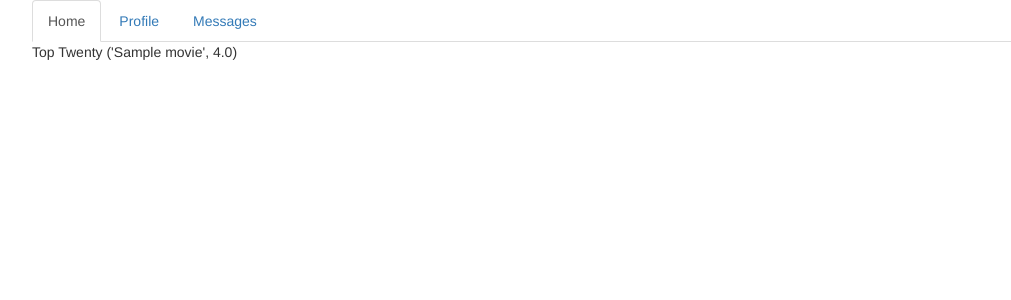
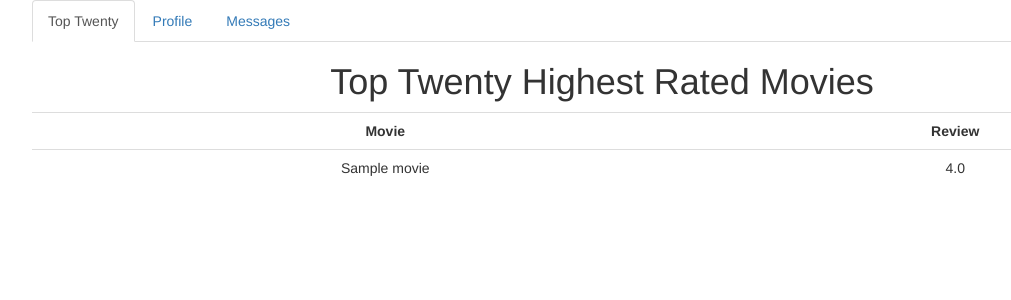
Before and after one commit to JayTwitty/movieratings, a Django app: a page that uses movieratings/templates/top_twenty.html in a window 1280 px wide. Shown: the top 300 px of the page, without its empty margins (38-1049 px from the left). Run offline with Django 3.2, Linux system fonts and the light colour scheme; tables that the repository leaves empty hold one stand-in row (values such as "Sample post"); parts of the project's set-up code (start-up, migrations or seed data) failed here and were passed over; some libraries are stand-ins or nearby versions.

Commit message:
movie ratings

```diff
--- /dev/null
+++ b/movieratings/static/site.css
@@ -0,0 +1,3 @@
+.center{
+    text-align: center;
+}
--- a/movieratings/templates/movies.html
+++ b/movieratings/templates/movies.html
@@ -12,10 +12,7 @@
   <li role="presentation"><a href="#">Messages</a></li>
 </ul>
 TEst
-{% for review in all_movies %}
-    <div>{{ review }}</div>
-{% endfor %}
-
+{}
 <script src="https://maxcdn.bootstrapcdn.com/bootstrap/3.3.6/js/bootstrap.min.js" integrity="sha384-0mSbJDEHialfmuBBQP6A4Qrprq5OVfW37PRR3j5ELqxss1yVqOtnepnHVP9aJ7xS" crossorigin="anonymous"></script>
 </body>
 </html>
--- a/movieratings/templates/top_twenty.html
+++ b/movieratings/templates/top_twenty.html
@@ -5,25 +5,35 @@
 <head>
     <meta charset="UTF-8">
     <link href="https://maxcdn.bootstrapcdn.com/bootstrap/3.3.6/css/bootstrap.min.css" rel="stylesheet" integrity="sha384-1q8mTJOASx8j1Au+a5WDVnPi2lkFfwwEAa8hDDdjZlpLegxhjVME1fgjWPGmkzs7" crossorigin="anonymous">
+    <link href="{% static 'site.css' %}" rel="stylesheet">
+
     <title>Top Twenty</title>
 </head>
 
 <body class="container">
 
 <ul class="nav nav-tabs">
-  <li role="presentation" class="active"><a href="#">Home</a></li>
+  <li role="presentation" class="active"><a href="#">Top Twenty</a></li>
   <li role="presentation"><a href="#">Profile</a></li>
   <li role="presentation"><a href="#">Messages</a></li>
 </ul>
 
-<hi>Top Twenty</hi>
+<h1 class="center">Top Twenty Highest Rated Movies</h1>
+
+<table class="table table-hover center">
+    <tr>
+        <th class="center">Movie</th>
+        <th class="center">Review</th>
+    </tr>
+{% for review in top_twenty %}
+    <tr>
+        <td>{{ review }}</td>
+        <td>{{ review.avg_rating }}</td>
+    </tr>
+{% endfor %}
+</table>
 
 
-{% for review in top_twenty %}
-    {{ review }}
-
-
-{% endfor %}
 <script src="https://maxcdn.bootstrapcdn.com/bootstrap/3.3.6/js/bootstrap.min.js" integrity="sha384-0mSbJDEHialfmuBBQP6A4Qrprq5OVfW37PRR3j5ELqxss1yVqOtnepnHVP9aJ7xS" crossorigin="anonymous"></script>
 </body>
 </html>
--- a/movieratings/views.py
+++ b/movieratings/views.py
@@ -1,4 +1,4 @@
-from django.shortcuts import render, render_to_response
+from django.shortcuts import render, render_to_response, get_list_or_404
 
 # Create your views here.
 from movieratings.models import Movie, Review
@@ -10,30 +10,19 @@ def index_views(request):
 
 
 def top_twenty_views(request):
-    top_twenty = []
-    for item in Movie.objects.all():
-        top_twenty.append((item.title, item.avg_rating))
-    sorted_top_twenty = sorted(top_twenty, key=lambda x:x[1], reverse=True)[:20]
+    sorted_top_twenty = Movie.objects.order_by('-avg_rating')[:20]
     return render_to_response('top_twenty.html', {'top_twenty': sorted_top_twenty})
 
-"""
-def get_all_averages(request):
-  average_rating = []
-  for item in Movie.objects.all():
-      average_rating.append((item.title, (Review.objects.filter(movie=item).aggregate(Avg('rating')))))
-  movie_n_rating = []
-  for item in average_rating:
-      movie_n_rating.append((item[0], item[1]['rating__avg']))
-  print(movie_n_rating)
-  top_twenty = sorted(movie_n_rating, key=lambda x: x[1], reverse=True)[:20]
-  return render(request, 'top_twenty.html', {'top_twenty': top_twenty})
-"""
+
+def movie_page(request, pk):
+    reviewers = get_list_or_404(Review, movie_id=pk)
+    movie = Movie.objects.get(id=pk)
+    movie_ratings = Movie.objects.filter(movie=movie.pk)
+    return render(request, 'movies.html', {'all_movies': movie,
+                                              'reviewers': reviewers,
+                                              'movie_ratings': movie_ratings
+                                              })
+
+
 def movie_views(request):
-  average_rating = []
-  for item in Movie.objects.all():
-      average_rating.append((item.title, (Review.objects.filter(movie=item).aggregate(Avg('rating')))))
-  movie_n_rating = []
-  for item in average_rating:
-      movie_n_rating.append((item[0], item[1]['rating__avg']))
-  all_movies = sorted(movie_n_rating, key=lambda x: x[1], reverse=True)
-  return render(request, 'movies.html', {'all_movies': all_movies})
+    return render_to_response('movies.html')
--- a/twitty_movies/urls.py
+++ b/twitty_movies/urls.py
@@ -15,11 +15,11 @@ Including another URLconf
 """
 from django.conf.urls import url
 from django.contrib import admin
-from movieratings.views import index_views, top_twenty_views, movie_views
+from movieratings.views import index_views, top_twenty_views, movie_page, movie_views
 
 urlpatterns = [
     url(r'^admin/', admin.site.urls),
     url(r'^$', index_views, name="index_view"),
     url(r'^toptwenty/', top_twenty_views, name="top_twenty"),
-    url(r'^movies/', movie_views, name='all_movies')
+    url(r'^(?P<pk>\d+)$', movie_page, name="movie")
 ]
```
